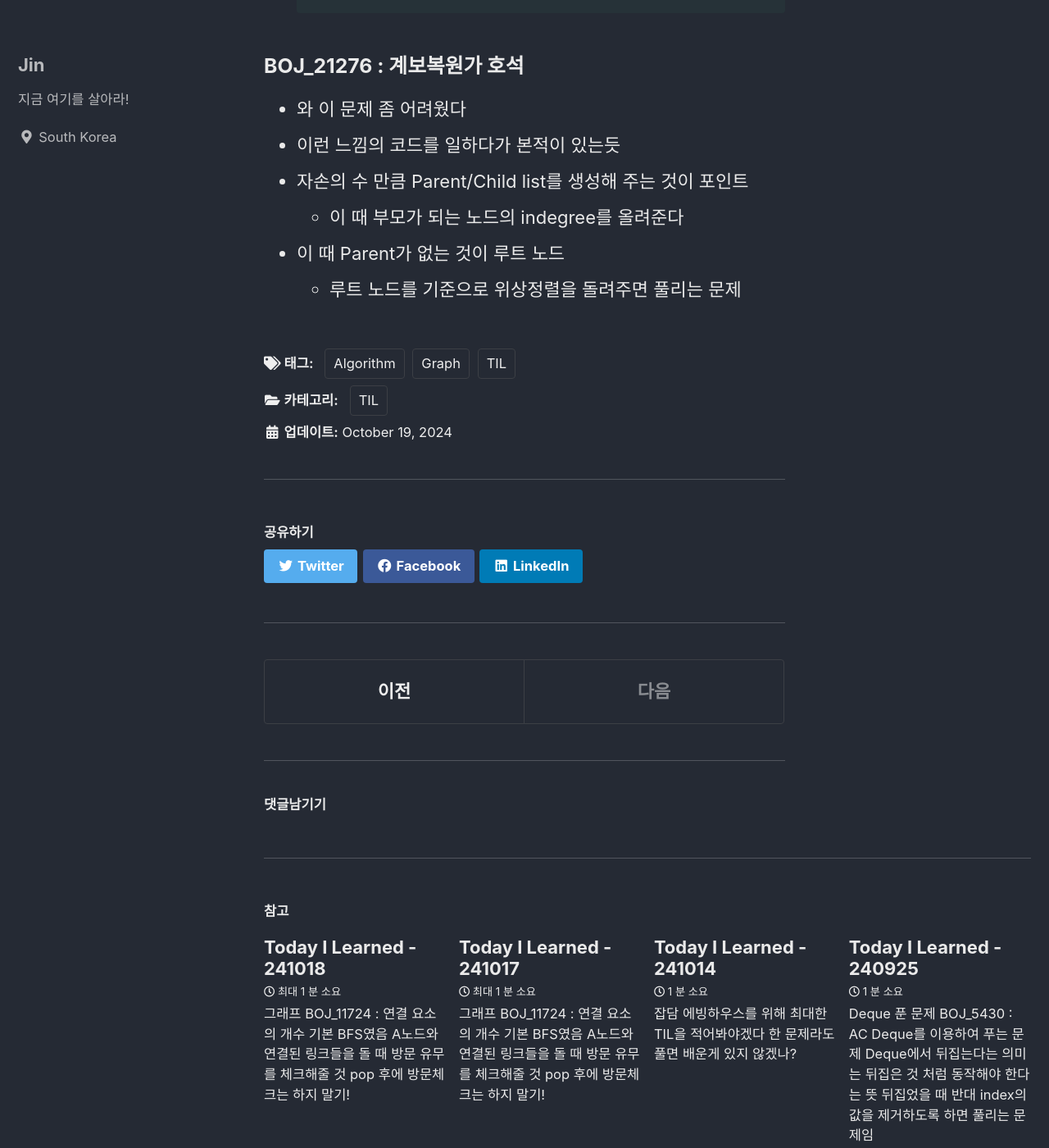
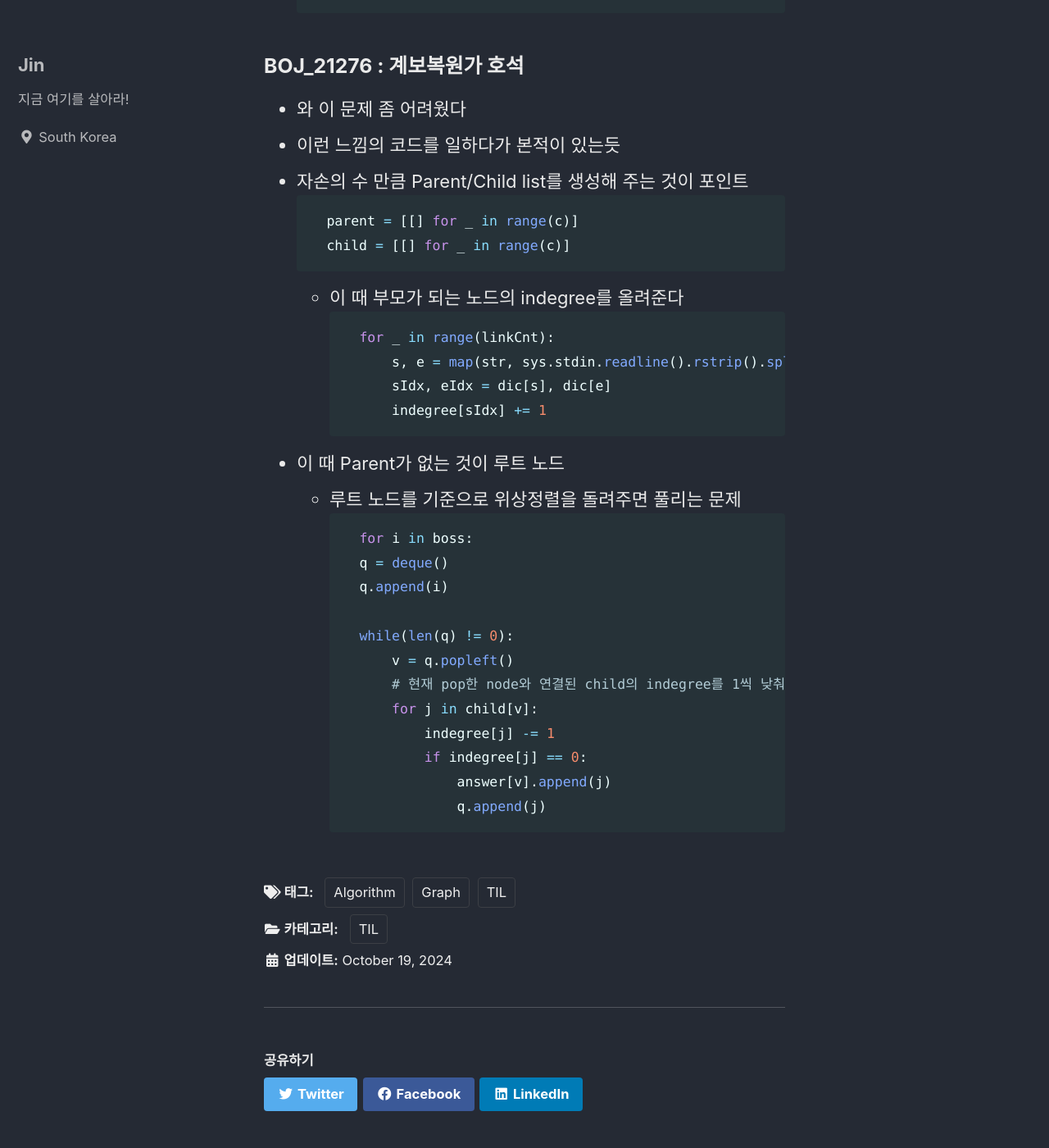
Before and after one commit to JinLee-Dev/JinLee-Dev.github.io, a Jekyll site: the page built from _posts/TIL/2024-10-19-TIL_241019.md, in a window 1280 px wide and 1400 px high, scrolled down 1818 px. Shown: the whole window at 82% size. Built offline with Jekyll 4.4.1, drawn with Linux system fonts in a browser that asks for light colours; cached includes are drawn as plain includes; comment, search, counter and statistics services are not loaded.

Commit message:
241019 TIL

````diff
--- a/_posts/TIL/2024-10-19-TIL_241019.md
+++ b/_posts/TIL/2024-10-19-TIL_241019.md
@@ -51,6 +51,30 @@ comments : true
 * 와 이 문제 좀 어려웠다
 * 이런 느낌의 코드를 일하다가 본적이 있는듯
 * 자손의 수 만큼 Parent/Child list를 생성해 주는 것이 포인트
+    ```python
+    parent = [[] for _ in range(c)]
+    child = [[] for _ in range(c)]
+    ```
     * 이 때 부모가 되는 노드의 indegree를 올려준다
+        ```python
+        for _ in range(linkCnt):
+            s, e = map(str, sys.stdin.readline().rstrip().split(" "))
+            sIdx, eIdx = dic[s], dic[e]
+            indegree[sIdx] += 1
+        ```
 * 이 때 Parent가 없는 것이 루트 노드
     * 루트 노드를 기준으로 위상정렬을 돌려주면 풀리는 문제
+        ```python
+        for i in boss:
+        q = deque()
+        q.append(i)
+
+        while(len(q) != 0):
+            v = q.popleft()
+            # 현재 pop한 node와 연결된 child의 indegree를 1씩 낮춰준다
+            for j in child[v]:
+                indegree[j] -= 1
+                if indegree[j] == 0:
+                    answer[v].append(j)
+                    q.append(j)
+        ```
````
